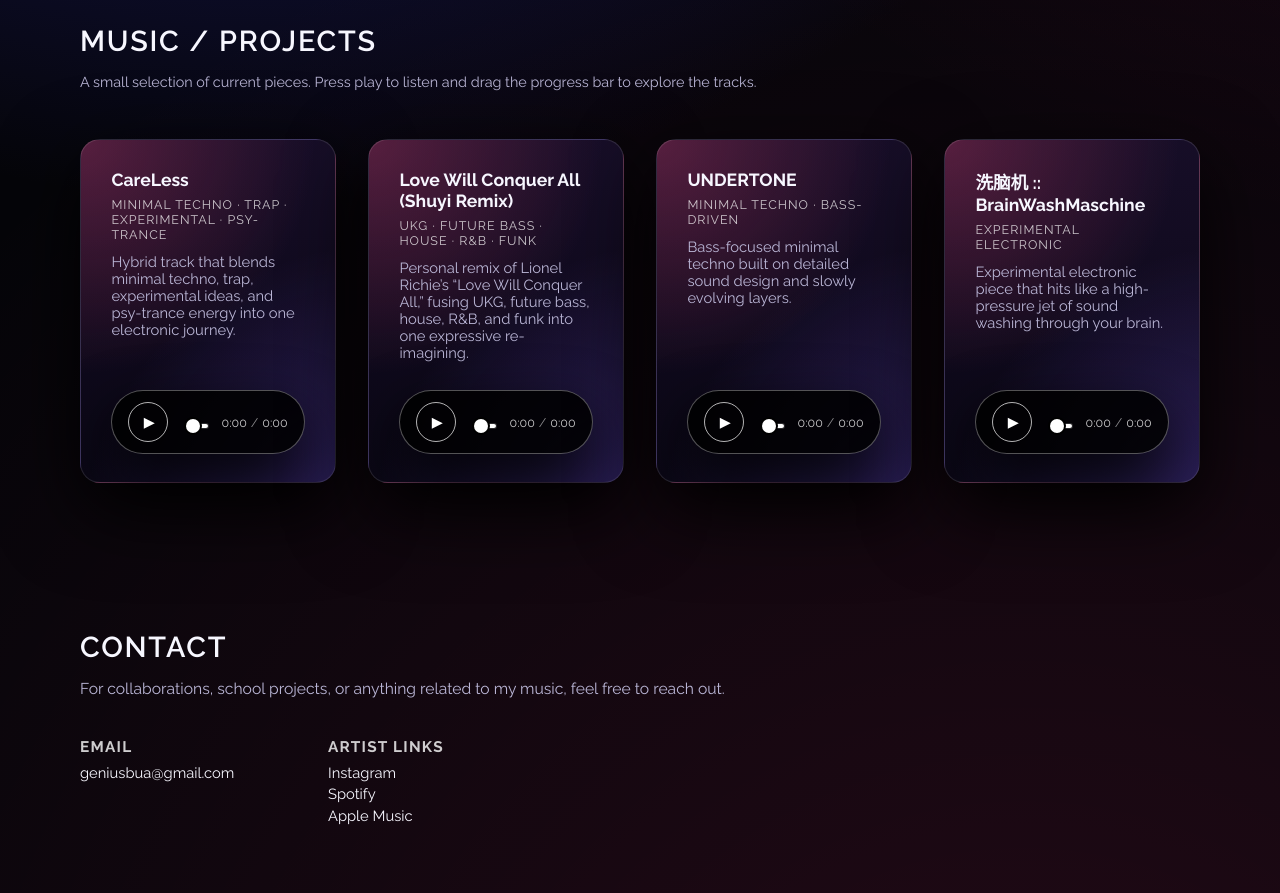
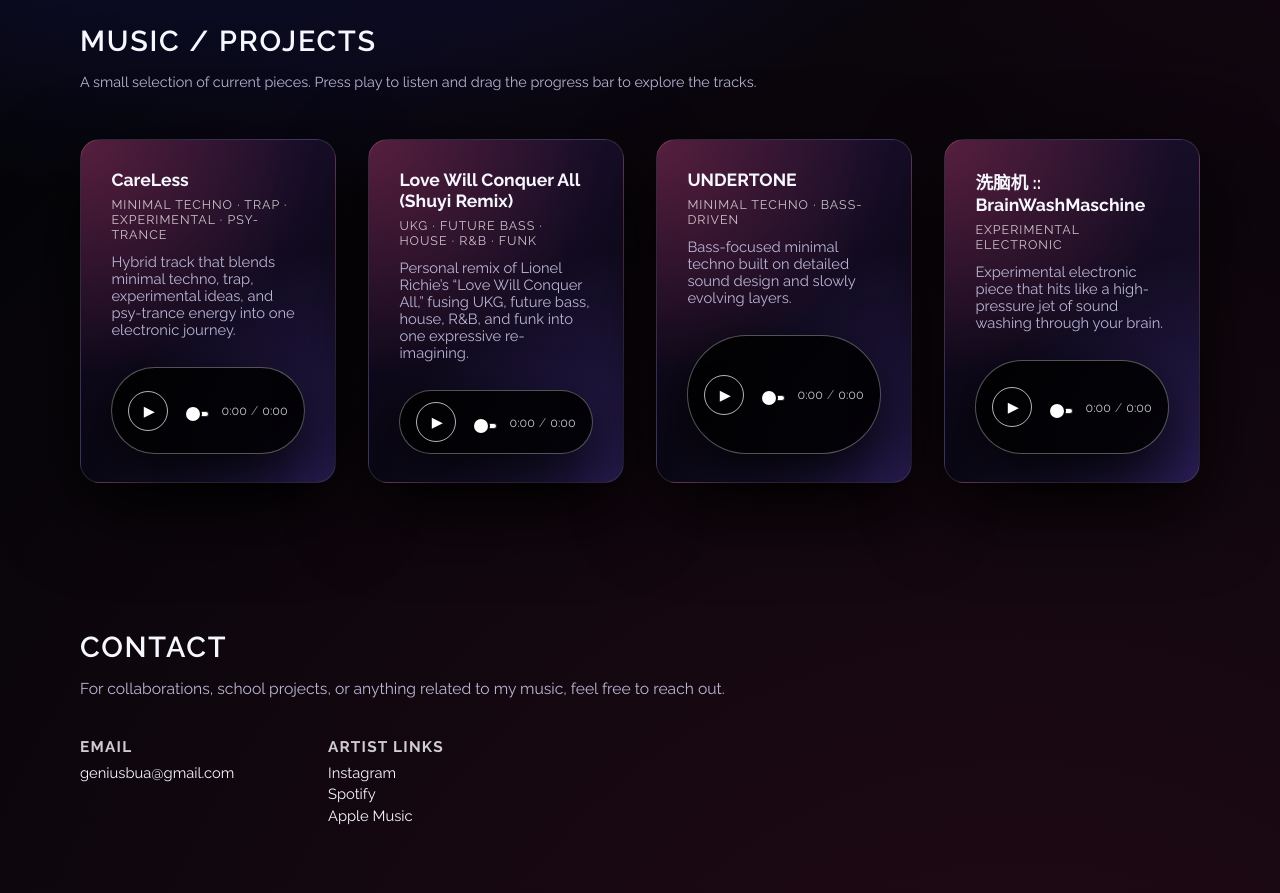
Before and after one commit to ShuyiXiong1121/ShuyiXiong1121.github.io, a plain HTML site: page index.html in a window 1280 px wide. Shown: the part 960-1853 px from the top of the page. Drawn offline with Linux system fonts and the light colour scheme.

Commit message:
？ styles.css

```diff
--- a/styles.css
+++ b/styles.css
@@ -281,9 +281,10 @@ body {
   box-shadow: 0 26px 80px rgba(0, 0, 0, 0.9);
   border: 1px solid rgba(255, 255, 255, 0.12);
   backdrop-filter: blur(26px);
-  display: flex;
-  flex-direction: column;
-  justify-content: space-between;
+
+  /* 关键改动：用 grid 固定三行，让播放器永远在最下面同一行 */
+  display: grid;
+  grid-template-rows: auto 1fr auto;
   min-height: 260px;
 }
 
```
